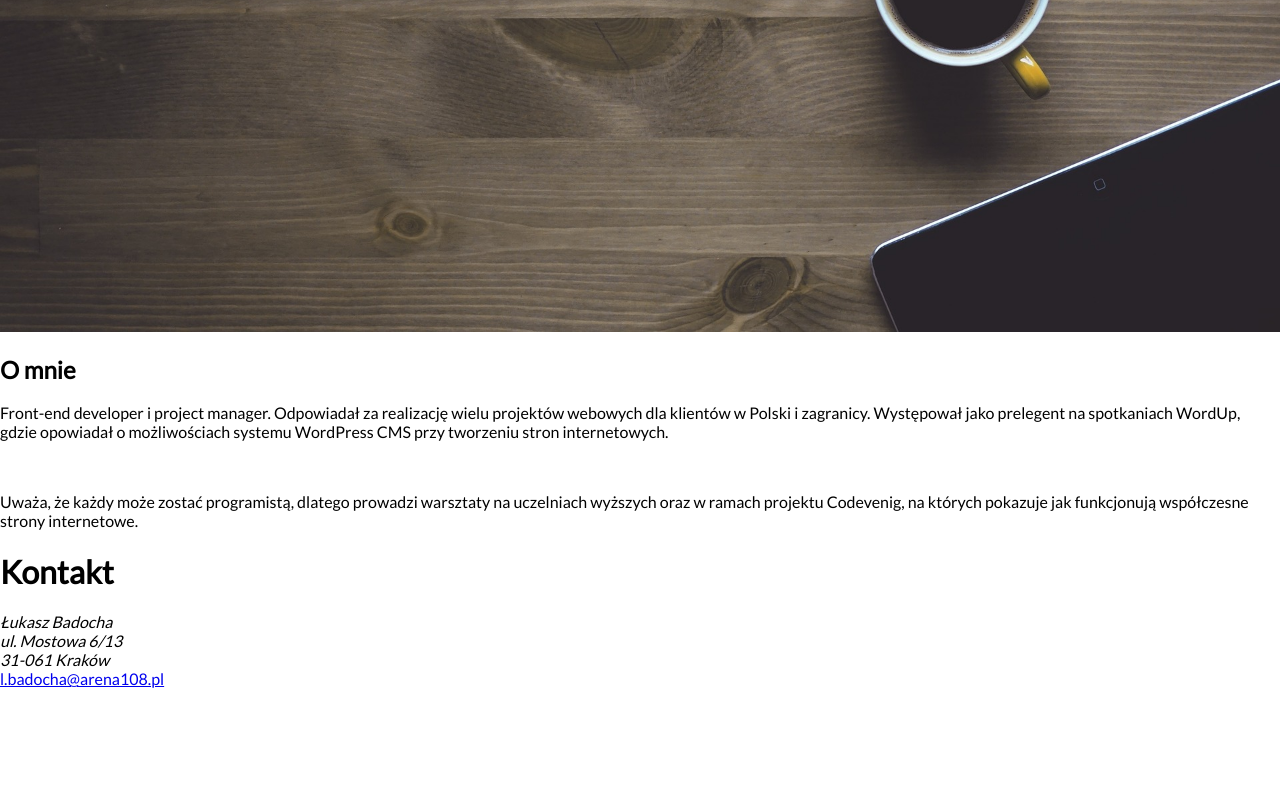
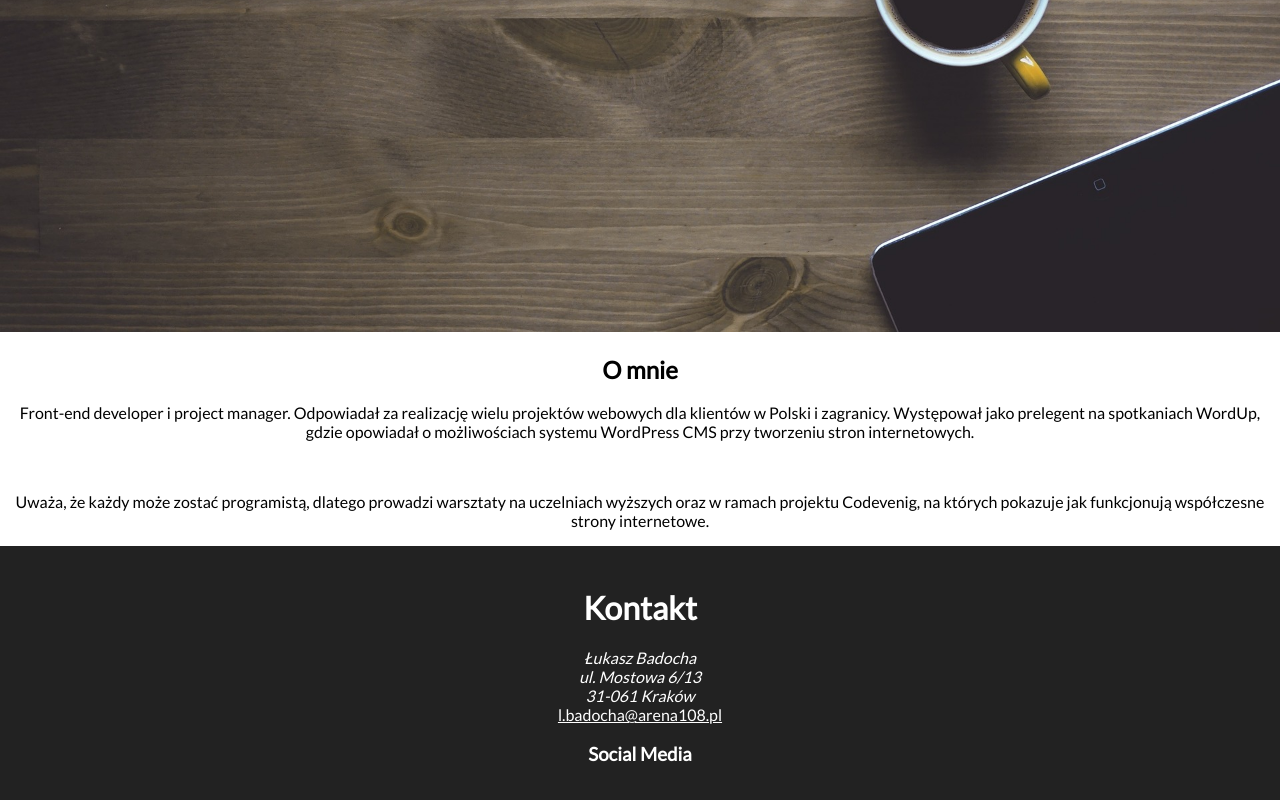
Before and after one commit to artur9501/html5, a plain HTML site: page projekt-do-poprawy/index.html in a window 1280 px wide. Shown: the part 588-1388 px from the top of the page. Before the commit the page ends 1276 px from the top, so only its background shows below. Drawn offline with Linux system fonts and the light colour scheme.

Commit message:
Edycja csss

```diff
--- a/projekt-do-poprawy/css/style.css
+++ b/projekt-do-poprawy/css/style.css
@@ -67,26 +67,35 @@ header#header > h1 {
 
 
 
-section#section > h2 {
-    text-align: center;
-}
-section#section > p {
+
+section#about > h2 {
     text-align: center;
 }
 
-footer#footer {
+section#about > p {
+    text-align: center;
+}
+
+footer#contact {
     background-color: #222;
     text-align: center;
     padding: 20px;
 
 }
-footer#footer > h1 {
+
+footer#contact > h1 {
     color: white;
 }
-footer#footer > address {
+
+footer#contact > address {
     color: white;
 
 }
-footer#footer > a {
+
+footer#contact > a {
     color: white;
 }
+
+footer#contact > h3 {
+    color: white;
+}
--- a/projekt-do-poprawy/index.html
+++ b/projekt-do-poprawy/index.html
@@ -41,8 +41,12 @@
       31-061 Kraków<br />
     </address>
 
-      <a href="mailto:l.badocha@arena108.pl">l.badocha@arena108.pl</a>
+      <a href="mailto:l.badocha@arena108.pl">l.badocha@arena108.pl</a> <br/>
+
+      <h3 id="social">Social Media</h3>
+
   </footer>
+
 
 </body>
 
```
